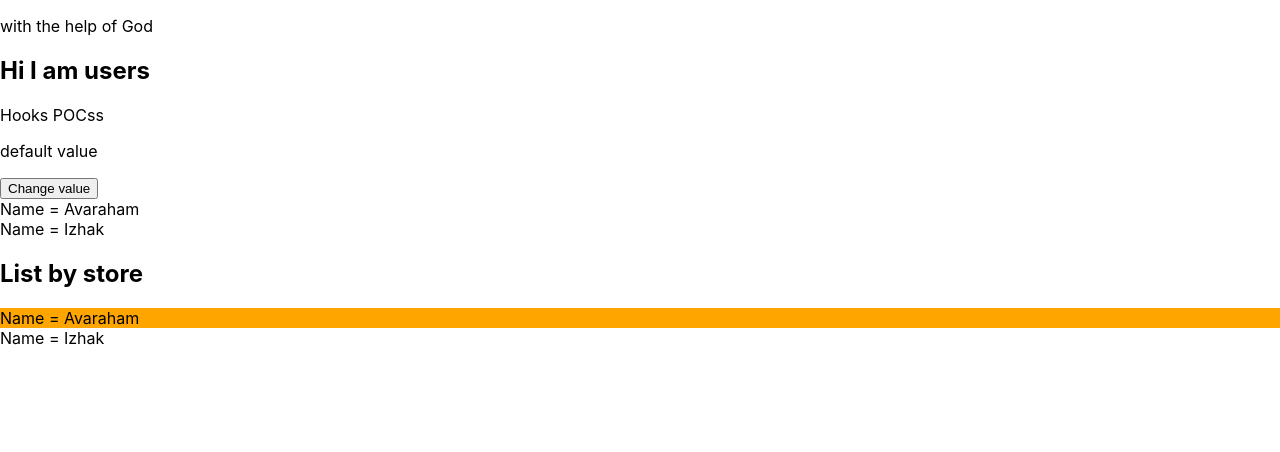
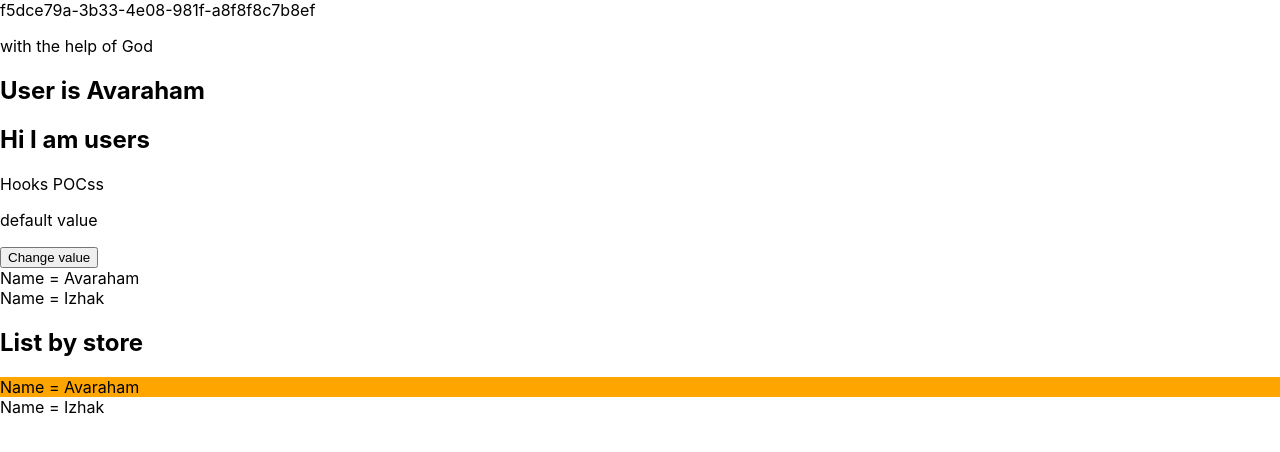
Before and after one commit to lingar-poc/react-todos-frontend, a React (Create React App) app: page / in a window 1280 px wide. Shown: the top 452 px of the page. Built offline with nearby package versions, Linux system fonts and the light colour scheme.

Commit message:
Great - POC of user

```diff
--- a/src/App.js
+++ b/src/App.js
@@ -4,6 +4,7 @@ import React, {useReducer} from 'react';
 
 import './App.css';
 import {Users} from './features/users/Users';
+import {Dashboard} from "./features/common/Dashboard";
 
 
 
@@ -25,10 +26,13 @@ function App() {
     }
     const [userStore, dispatch] = useReducer(selectUser, initialUsers);
 
-
+//const found = array1.find(element => element > 10);
     return (
         <div className="">
+            {userStore.selectedUser}
             <p>with the help of God</p>
+            <Dashboard user = {userStore.users.find(user => user.id === userStore.selectedUser)}/>
+
             <Users data = {users} store ={userStore} select = {dispatch}/>
 
         </div>
--- /dev/null
+++ b/src/features/common/Dashboard.jsx
@@ -0,0 +1,5 @@
+import React, {useState} from 'react';
+export function Dashboard(props) {
+    return(<h2>User is {props.user.name}</h2>)
+
+}
```
